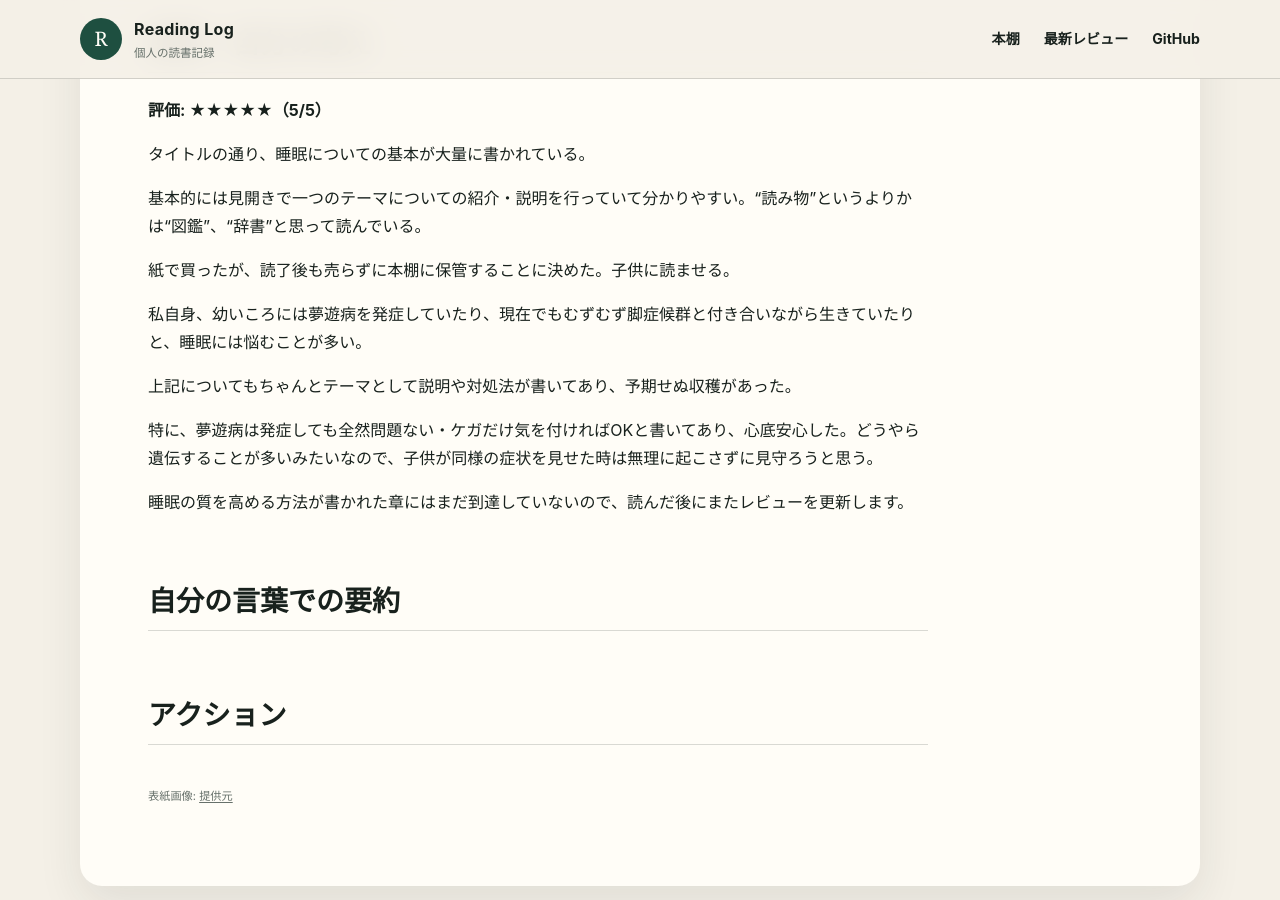
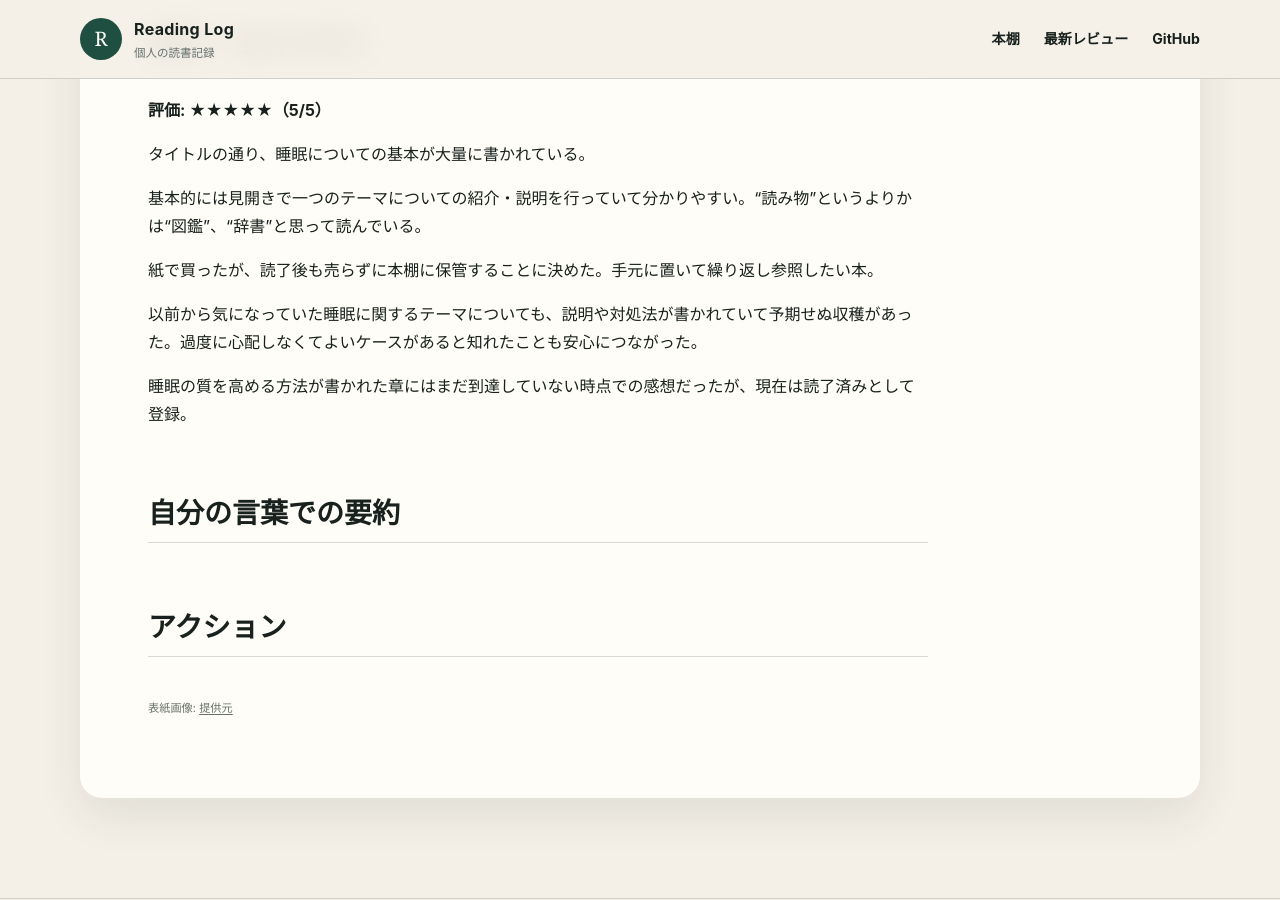
Before and after one commit to n-yoshida-dev/reading-log, a Jekyll site: the page built from books/imasara-kikenai-suimin-no-chokihon.md, in a window 1280 px wide and 900 px high, scrolled down 1704 px. Built offline with Jekyll 4.4.1, drawn with Linux system fonts in a browser that asks for light colours.

Commit message:
Sanitize personal health details in sleep book review

```diff
--- a/books/imasara-kikenai-suimin-no-chokihon.md
+++ b/books/imasara-kikenai-suimin-no-chokihon.md
@@ -46,15 +46,11 @@ amazon_rating_recorded_at:
 
 基本的には見開きで一つのテーマについての紹介・説明を行っていて分かりやすい。“読み物”というよりかは“図鑑”、“辞書”と思って読んでいる。
 
-紙で買ったが、読了後も売らずに本棚に保管することに決めた。子供に読ませる。
+紙で買ったが、読了後も売らずに本棚に保管することに決めた。手元に置いて繰り返し参照したい本。
 
-私自身、幼いころには夢遊病を発症していたり、現在でもむずむず脚症候群と付き合いながら生きていたりと、睡眠には悩むことが多い。
+以前から気になっていた睡眠に関するテーマについても、説明や対処法が書かれていて予期せぬ収穫があった。過度に心配しなくてよいケースがあると知れたことも安心につながった。
 
-上記についてもちゃんとテーマとして説明や対処法が書いてあり、予期せぬ収穫があった。
-
-特に、夢遊病は発症しても全然問題ない・ケガだけ気を付ければOKと書いてあり、心底安心した。どうやら遺伝することが多いみたいなので、子供が同様の症状を見せた時は無理に起こさずに見守ろうと思う。
-
-睡眠の質を高める方法が書かれた章にはまだ到達していないので、読んだ後にまたレビューを更新します。
+睡眠の質を高める方法が書かれた章にはまだ到達していない時点での感想だったが、現在は読了済みとして登録。
 
 ## 自分の言葉での要約
 
```
